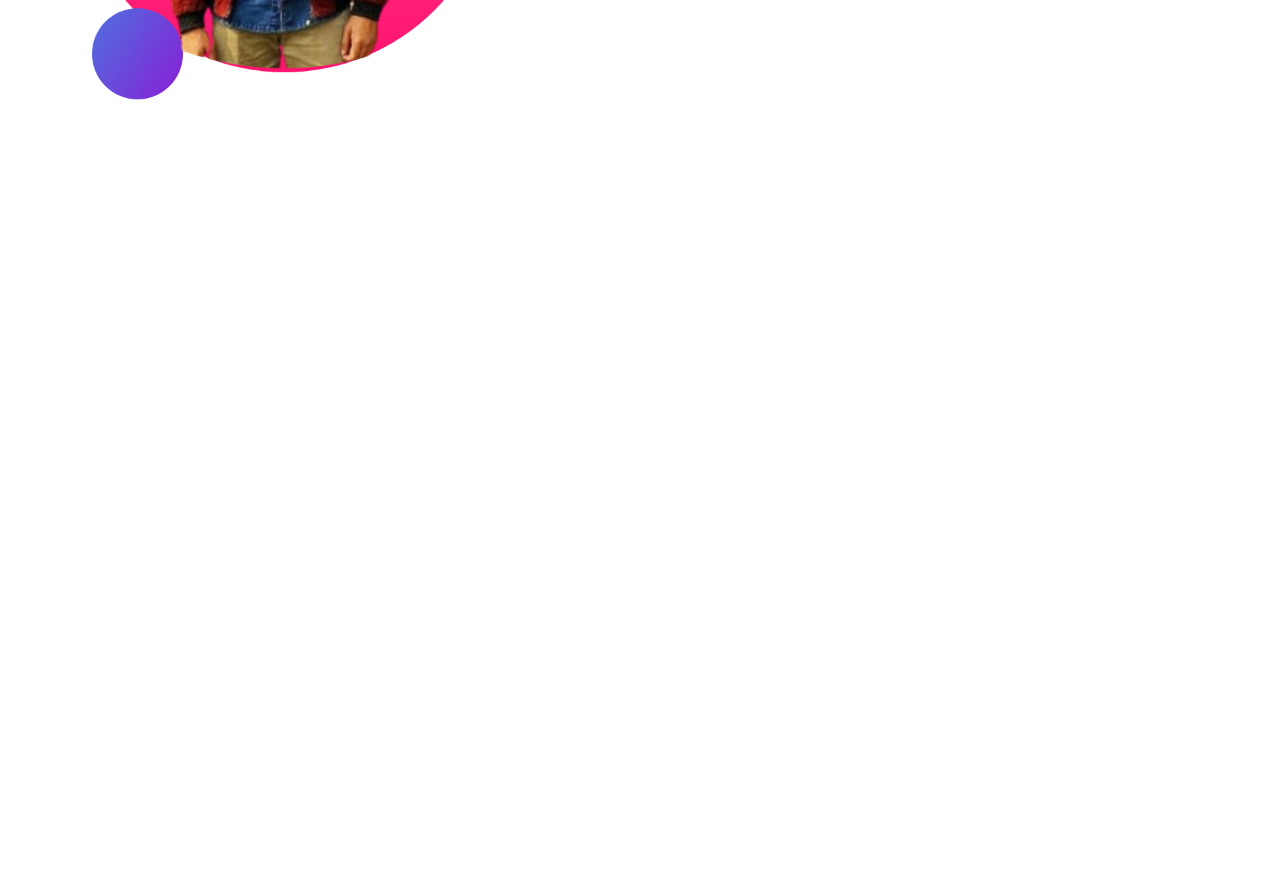
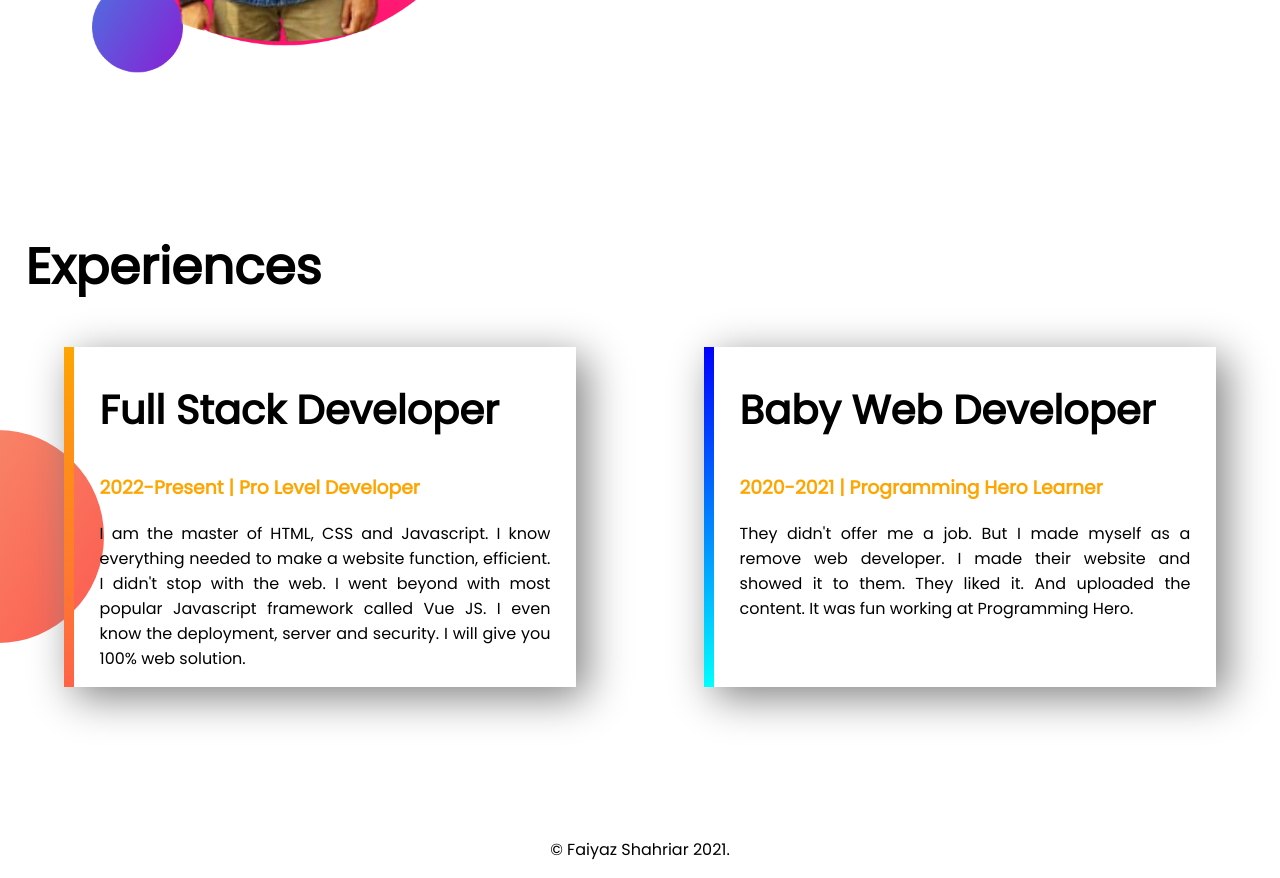
Before and after one commit to methelfaiyaz/developer-portfolio, a plain HTML site: page index.html in a window 1280 px wide. Shown: the part 1004-1882 px from the top of the page. Before the commit the page ends 1237 px from the top, so only its background shows below. Drawn offline with Linux system fonts and the light colour scheme.

Commit message:
experience and footer added

```diff
--- a/index.html
+++ b/index.html
@@ -13,7 +13,7 @@
 </head>
 
 <body>
-    <section class="top-banner">
+    <section class="top-banner flexible-container">
         <div class="half-width">
             <h1>Welcome To</h1>
             <h1><span class="orange-color">Faiyaz Shahriar</span> World!</h1>
@@ -26,7 +26,7 @@
         </div>
     </section>
 
-    <section class="dream-big">
+    <section class="dream-big flexible-container">
         <div class="half-width">
             <img src="images/faiyaz2.png" alt="">
         </div>
@@ -35,9 +35,29 @@
             <h2>Become a Web Developer</h2>
             <p>I already learned the basic HTML and CSS. I can build any simple website. I can even teach my grandma how to make simple website. My goal is to build 3 websites and learn advanced topics.</p>
             <a class="link-button" target="_blank" href="#">DOWNLOAD RESUME</a>
-
         </div>
     </section>
+
+    <section class="experience-area">
+        <h1 class="header">Experiences</h1>
+        <div class="flexible-container">
+            <div id="full-stack-experience"class="experience-item">
+                <h2>Full Stack Developer</h2>
+                <h3 class="orange-color">2022-Present | Pro Level Developer</h3>
+                <p>I am the master of HTML, CSS and Javascript. I know everything needed to make a website function, efficient. I didn't stop with the web. I went beyond with most popular Javascript framework called Vue JS. I even know the deployment, server and security. I will give you 100% web solution.</p>
+            </div>
+            <div id="web-dev-experience" class="experience-item">
+                <h2>Baby Web Developer</h2>
+                <h3 class="orange-color">2020-2021 | Programming Hero Learner</h3>
+                <p>They didn't offer me a job. But I made myself as a remove web developer. I made their website and showed it to them. They liked it. And uploaded the content. It was fun working at Programming Hero.</p>
+            </div>
+        </div>
+
+    </section>
+
+    <footer>
+        <p>© Faiyaz Shahriar 2021.</p>
+    </footer>
 </body>
 
 </html>
--- a/style.css
+++ b/style.css
@@ -1,6 +1,7 @@
 body {
     font-family: 'Poppins', sans-serif;
     margin: 0;
+    text-align: justify;
 }
 
 h1 {
@@ -11,14 +12,17 @@ h1 {
     color: orange;
 }
 
+.flexible-container {
+    display: flex;
+}
+
 section {
-    display: flex;
-    margin-bottom: 100px;
+    margin-bottom: 150px;
 }
 
 .half-width {
     width: 50%;
-    padding: 2%;
+    padding: 0 2%;
 }
 
 .half-width img {
@@ -46,3 +50,44 @@ section {
     background-repeat: no-repeat;
     background-position-x: right;
 }
+
+.experience-area .header {
+    padding-left: 2%;
+}
+
+.experience-item {
+    width: 40%;
+    margin-left: 5%;
+    margin-right: 5%;
+    padding: 0 2%;
+    box-shadow: 10px 10px 40px gray;
+
+
+}
+
+.experience-area {
+    background-image: url(images/exp-bg.png);
+    background-repeat: no-repeat;
+    background-position-x: left;
+    background-position-y: 200px;
+}
+
+h2 {
+    font-size: 40px;
+}
+
+#web-dev-experience {
+    border-left: 10px solid;
+    border-image: linear-gradient(blue, cyan);
+    border-image-slice: 1;
+}
+
+#full-stack-experience {
+    border-left: 10px solid;
+    border-image: linear-gradient(orange, tomato);
+    border-image-slice: 1;
+}
+
+footer p {
+    text-align: center;
+}
```
Also changed, not shown: showOff/chair.png (deleted), showOff/formal-removebg-preview.png (deleted), showOff/formal.jpeg (deleted), showOff/train-removebg-preview.png (deleted), showOff/train.jpg (deleted).
